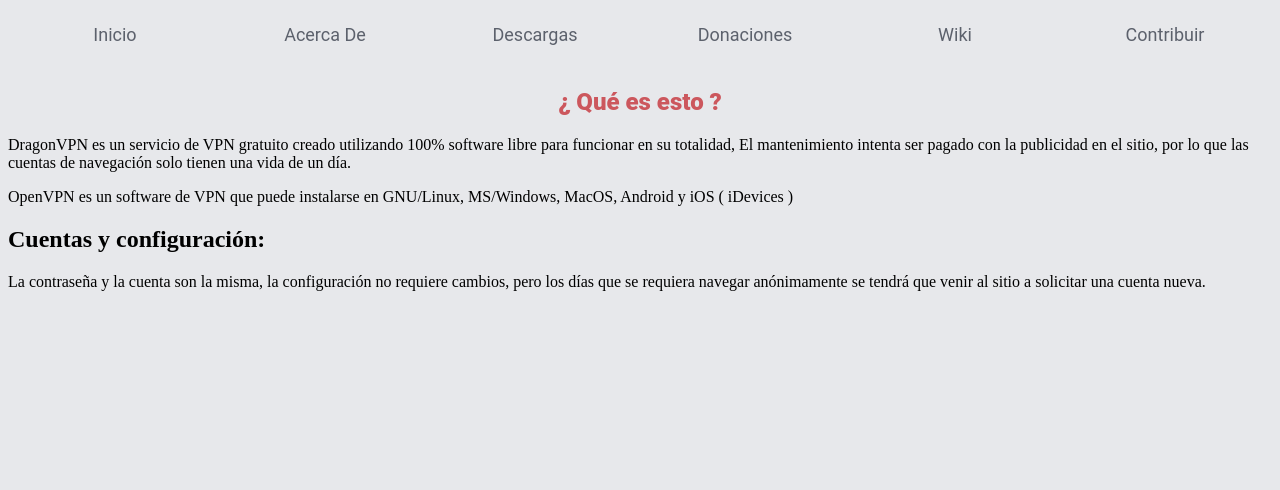
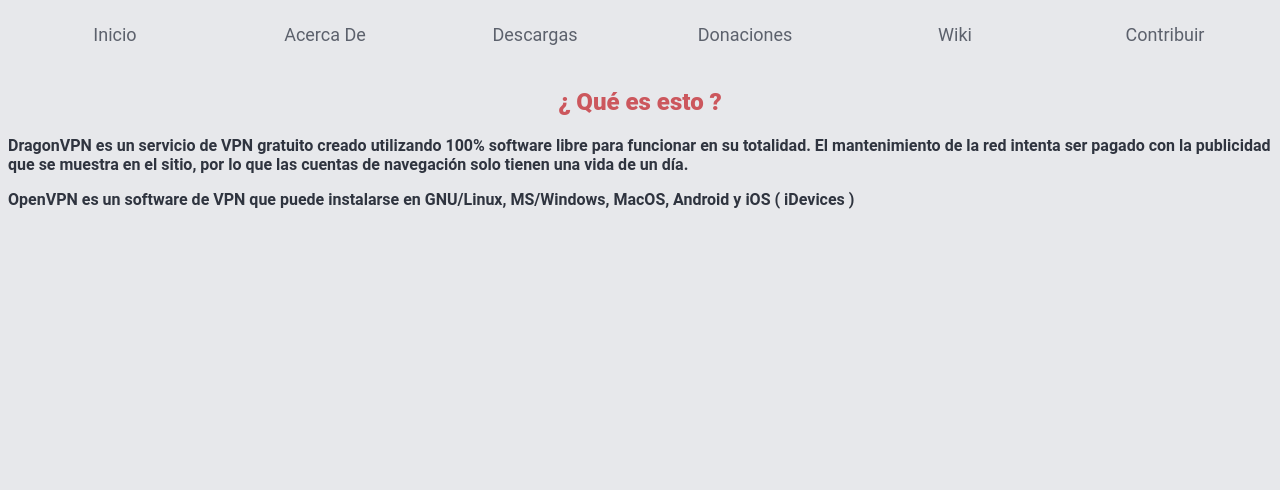
Before and after one commit to VentGrey/Dragon-VPN, a PHP site: page /quees.html in a window 1280 px wide. Shown: the top 490 px of the page. After the commit the page ends 209 px from the top, so only its background shows below. Run offline with PHP 8.4, Linux system fonts and the light colour scheme.

Commit message:
Resumed about page

```diff
--- a/quees.html
+++ b/quees.html
@@ -44,18 +44,11 @@ src="https://pagead2.googlesyndication.com/pagead/show_ads.js">
 <h1 class="title"> ¿ Qué es esto ? </h1>
 
 <p class="service">DragonVPN es un servicio de VPN gratuito creado utilizando 100% software libre para
-funcionar en su totalidad, El mantenimiento intenta ser pagado con la publicidad en el
+funcionar en su totalidad. El mantenimiento de la red intenta ser pagado con la publicidad que se muestra en el
 sitio, por lo que las cuentas de navegación solo tienen una vida de un
 día.</p>
 
-<p>OpenVPN es un software de VPN que puede instalarse en GNU/Linux, MS/Windows, MacOS, Android y iOS ( iDevices )</p>
-
-
-<h1>Cuentas y configuración:</h1>
-
-La contraseña y la cuenta son la misma, la configuración no requiere
-cambios, pero los días que se requiera navegar anónimamente se tendrá
-que venir al sitio a solicitar una cuenta nueva. <br>
+<p class="service">OpenVPN es un software de VPN que puede instalarse en GNU/Linux, MS/Windows, MacOS, Android y iOS ( iDevices )</p>
 
 
 <p>
--- a/style.css
+++ b/style.css
@@ -111,3 +111,9 @@ input[type=submit]:hover {
     font-weight: 800;
     font-family: roboto;
 }
+
+.service {
+    color: #2F343F;
+    font-weight: 600;
+    font-family: roboto;
+}
```
